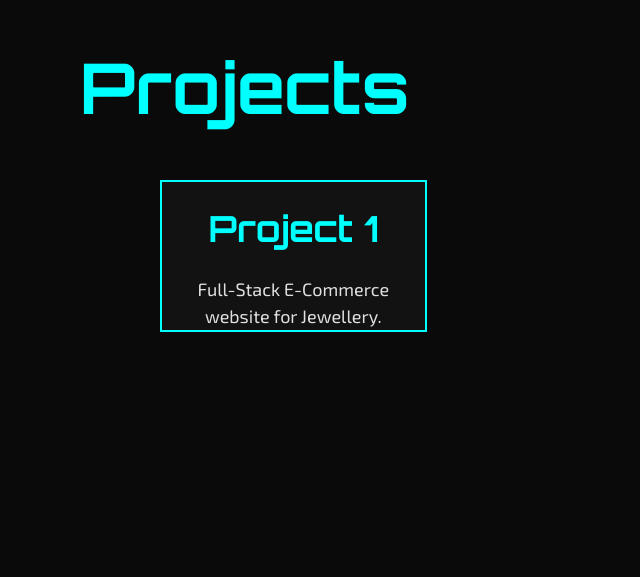
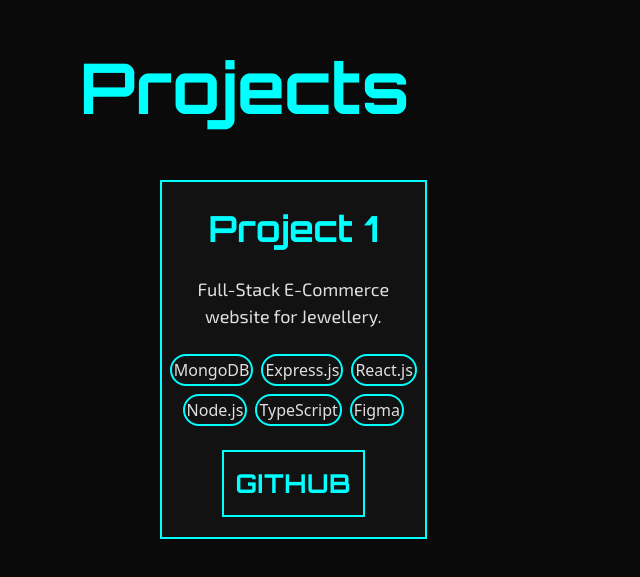
Before and after one commit to kanzah259/kanzah259.github.io, a React (Vite) app: page / in a window 1280 px wide. Shown: the part 2613-3190 px from the top of the page, without its empty margins (0-640 px from the left). Built offline with nearby package versions, Linux system fonts and the light colour scheme.

Commit message:
Complete one project card styling

```diff
--- a/src/sections/Projects/Projects.tsx
+++ b/src/sections/Projects/Projects.tsx
@@ -10,7 +10,24 @@ const Projects = () => (
 
             <div className="text-center bg-[#121212] border-solid border-2 border-[#00FFFF] ml-40 mt-10">
                 <h3 className="font-orbitron text-[#00FFFF] text-[36px] font-bold pt-5">Project 1</h3>
-                <p className="font-exo2 text-[#E0E0E0] text-[18px] pt-5">Full-Stack E-Commerce<br /> website for Jewellery.</p>
+                <p className="font-exo2 text-[#E0E0E0] text-[18px] pt-5 pb-5">Full-Stack E-Commerce<br /> website for Jewellery.</p>
+
+                <div className="">
+                    <div className=" flex justify-center">
+                    <h4 className="border-solid border-[#00FFFF] border-2 text-[#E0E0E0] rounded-full p-0.5 m-1">MongoDB</h4>
+                    <h4 className="border-solid border-[#00FFFF] border-2 text-[#E0E0E0] rounded-full p-0.5 m-1">Express.js</h4>
+                    <h4 className="border-solid border-[#00FFFF] border-2 text-[#E0E0E0] rounded-full p-0.5 m-1">React.js</h4>
+                    </div>
+
+                    <div className=" flex justify-center">
+                    <h4 className="border-solid border-[#00FFFF] border-2 text-[#E0E0E0] rounded-full p-0.5 m-1">Node.js</h4>
+                    <h4 className="border-solid border-[#00FFFF] border-2 text-[#E0E0E0] rounded-full p-0.5 m-1">TypeScript</h4>
+                    <h4 className="border-solid border-[#00FFFF] border-2 text-[#E0E0E0] rounded-full p-0.5 m-1">Figma</h4>
+                    </div>
+                    <button type="button" className="text-[#00FFFF] font-orbitron bg-[#121212] border-solid border-[#00FFFF] border-2 font-bold p-3 mt-5 mb-5 text-[26px] tracking-[0.02em] hover:bg-sky-700">GITHUB</button>
+
+                </div>
+
             </div>
             </div>
 
@@ -19,3 +36,5 @@ const Projects = () => (
 )
 
 export default Projects;
+
+// MongoDB, Express.js, React, Node.js, Typescript, Figma  [Project 1]
```
